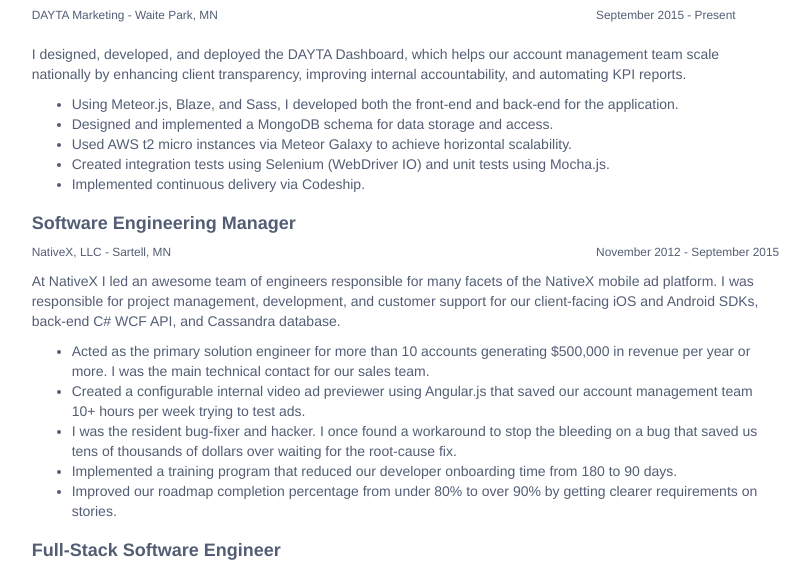
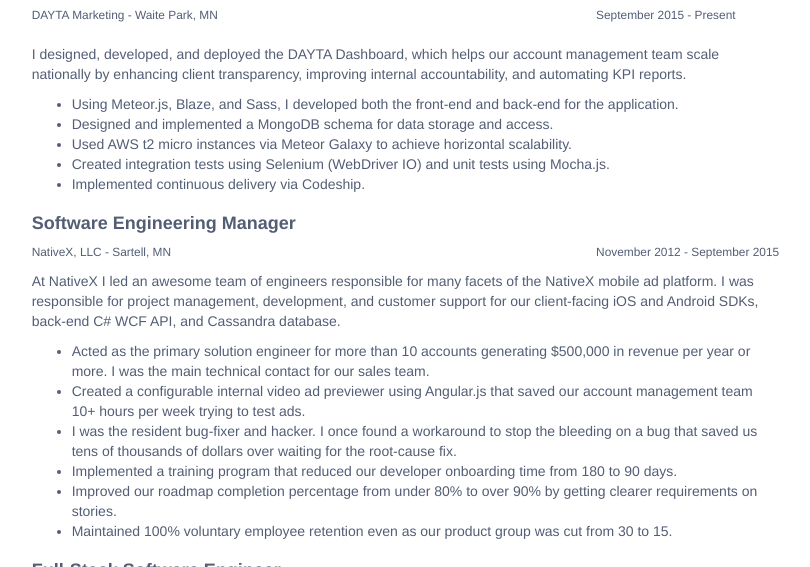
Before and after one commit to stephenwoods/stephenwoods.github.io, a plain HTML site: page index.html in a window 1280 px wide. Shown: the part 177-744 px from the top of the page, without its empty margins (200-1010 px from the left). Drawn offline with nearby package versions, Linux system fonts and the light colour scheme.

Commit message:
Updating resume

```diff
--- a/index.html
+++ b/index.html
@@ -80,6 +80,7 @@
                         <li>I was the resident bug-fixer and hacker. I once found a workaround to stop the bleeding on a bug that saved us tens of thousands of dollars over waiting for the root-cause fix.</li>
                         <li>Implemented a training program that reduced our developer onboarding time from 180 to 90 days.</li>
                         <li>Improved our roadmap completion percentage from under 80% to over 90% by getting clearer requirements on stories.</li>
+                        <li>Maintained 100% voluntary employee retention even as our product group was cut from 30 to 15.</li>
                       </ul>
                     </div>
                   </div>
```
